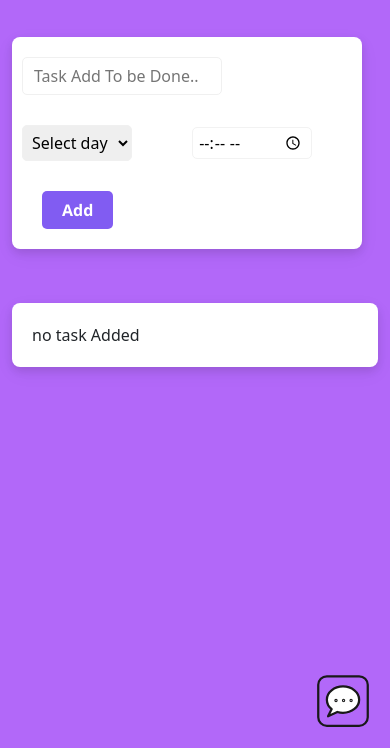
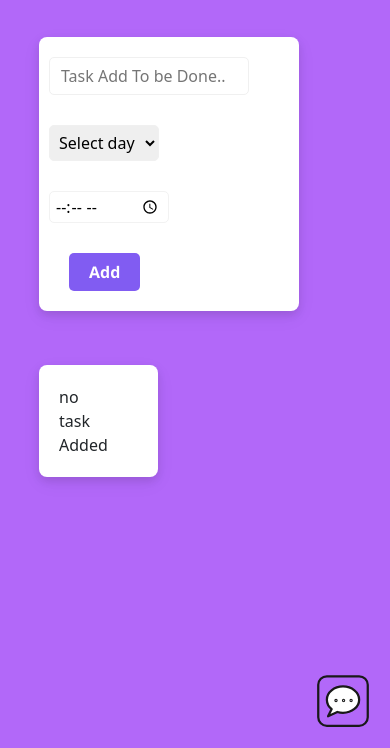
Before and after one commit to mburhanabbas-hash/To-Do-List-, a website with bundled scripts: page index.html in a window 390 px wide. Shown: the part 96-844 px from the top of the page. Built offline with nearby package versions, Linux system fonts and the light colour scheme; no server answers.

Commit message:
Css changes and Responisve

```diff
--- a/index.html
+++ b/index.html
@@ -19,7 +19,7 @@
             style="display: flex; align-items: last baseline; justify-content: space-between; padding-top: 9px;">
             <div style="display: flex; align-items: center;">
                 <a class="brand-logo">
-                    <img class="" style="width: 70px;" src="./images/image (2)(1).jpg">
+                    <img class="" style="width:50px ;" src="./images/7a597180-bb00-49ac-ae1a-238a42b0951f_removalai_preview (2).png">
                 </a>
                 <span class="Planit-logo" style="font-size: 24px; padding-left: 4px;">
                     PlanIt
@@ -221,8 +221,7 @@
         </div>
     </div>
 
-    <!-- GUIDE LIST -->
-    <div class="container" style="margin-top: 40px;">
+    <div class="contain" style="margin-top: 40px;">
         <!-- TOP SECTION -->
         <div class="top-section " style="display: flex; align-items: last baseline;" id="mr-top">
             <form class="Main-form" action="" method="post" style="display: flex; align-items: center;">
--- a/todo.css
+++ b/todo.css
@@ -173,7 +173,9 @@ body {
     padding-bottom: 8px;
     margin-top: 14px;
 }
-
+.hiddendiv.common {
+    display: none;
+}
 .Text-span {
     font-family: 'Segoe UI', Tahoma, Geneva, Verdana, sans-serif;
     font-weight: 500;
@@ -457,7 +459,7 @@ body {
 @media screen and (max-width: 600px) {
 
     .top-section {
-        width: 500px;
+        width: min-content;
         flex-wrap: wrap;
     }
 
@@ -468,13 +470,22 @@ body {
     .userdiv {
         display: none;
     }
+    .bottom-section{
+        width: min-content;
+    }
+    .contain{
+        left: 0;
+    }
+    .Main-form{
+        width: min-content;
+    }
 }
 
 @media screen and (max-width: 400px) {
 
 
     .top-section {
-        width: 350px;
+        width: fit-content;
         flex-wrap: wrap;
     }
 
@@ -489,12 +500,37 @@ body {
     .right {
         display: none;
     }
+    .bottom-section{
+        width: min-content;
+        flex-wrap: wrap;
+        display: flex;
+    }
+    .contain{
+        left: 0;
+    }
+    .bottom-card-inneritems{
+        width: min-content;
+        flex-wrap: wrap;
+    }
+    .edit-icon{
+        margin-top: 10px;
+        margin-left: 10px;
+    }
+    .trash-div{
+        margin-top: 10px;
+        margin-left: 10px;
+    }
 }
 
 @media screen and (min-width: 1200px) {
 
     .top-section {
         width: 673px;
-        flex-wrap: wrap;
     }
 }
+
+.contain{
+    position: relative;
+    left: 10%;
+    width: fit-content;
+}
```
Also changed, not shown: index.js (+0 -13 lines), images/7a597180-bb00-49ac-ae1a-238a42b0951f_removalai_preview (2).png (added).
